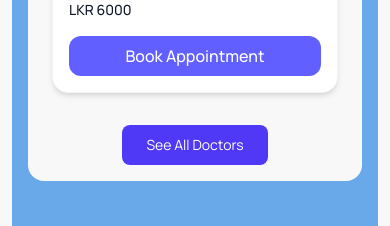
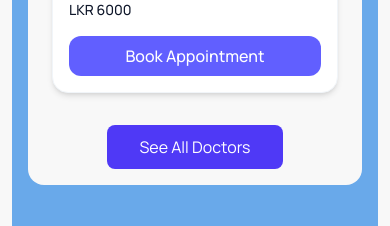
Before and after one commit to savidyakolonne/medbook, a React (Vite) app in the folder client/: page / in a window 390 px wide. Shown: the part 2760-2986 px from the top of the page. Built offline with nearby package versions, Linux system fonts and the light colour scheme; no server answers.

Commit message:
feat: button ui chnaged

```diff
--- a/client/src/components/FindDoctorSection.jsx
+++ b/client/src/components/FindDoctorSection.jsx
@@ -165,9 +165,12 @@ const FindDoctorSection = () => {
       {/* BUTTON */}
       <div className="flex justify-center mt-8 md:mt-10">
         <Link to="/doctors">
-          <button className="group px-6 md:px-8 py-2.5 bg-indigo-600 rounded-lg text-white cursor-pointer active:scale-95 transition duration-300 hover:bg-indigo-700 text-sm md:text-base">
-            See All Doctors
-          </button>
+          <button className="group px-8 py-2.5 bg-indigo-600 rounded-lg text-white cursor-pointer active:scale-95 transition duration-300 hover:bg-indigo-700">
+            <p className="relative h-6 overflow-hidden">
+                <span className="block transition-transform duration-300 group-hover:-translate-y-full">See All Doctors</span>
+                <span className="absolute w-full top-full left-1/2 -translate-x-1/2 block transition-transform duration-300 group-hover:translate-y-[-100%]">See All Doctors</span>
+            </p>
+        </button>
         </Link>
       </div>
     </motion.div>
```
